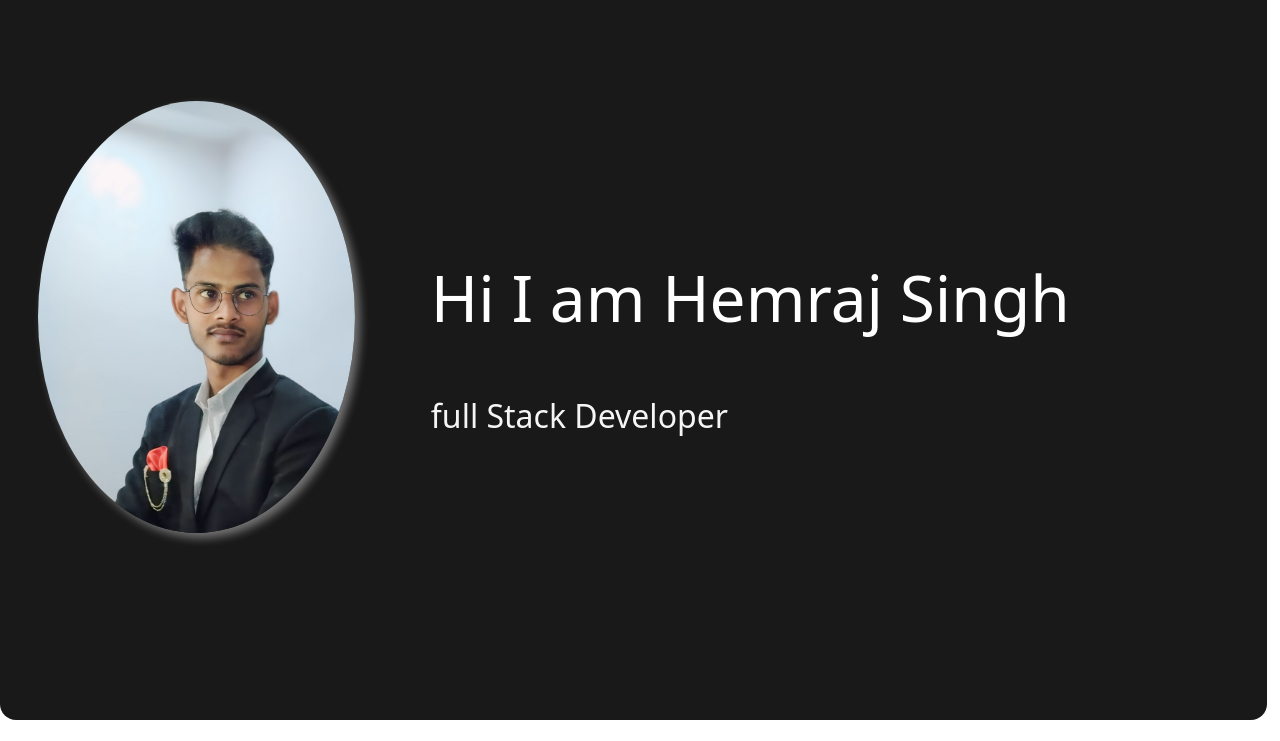
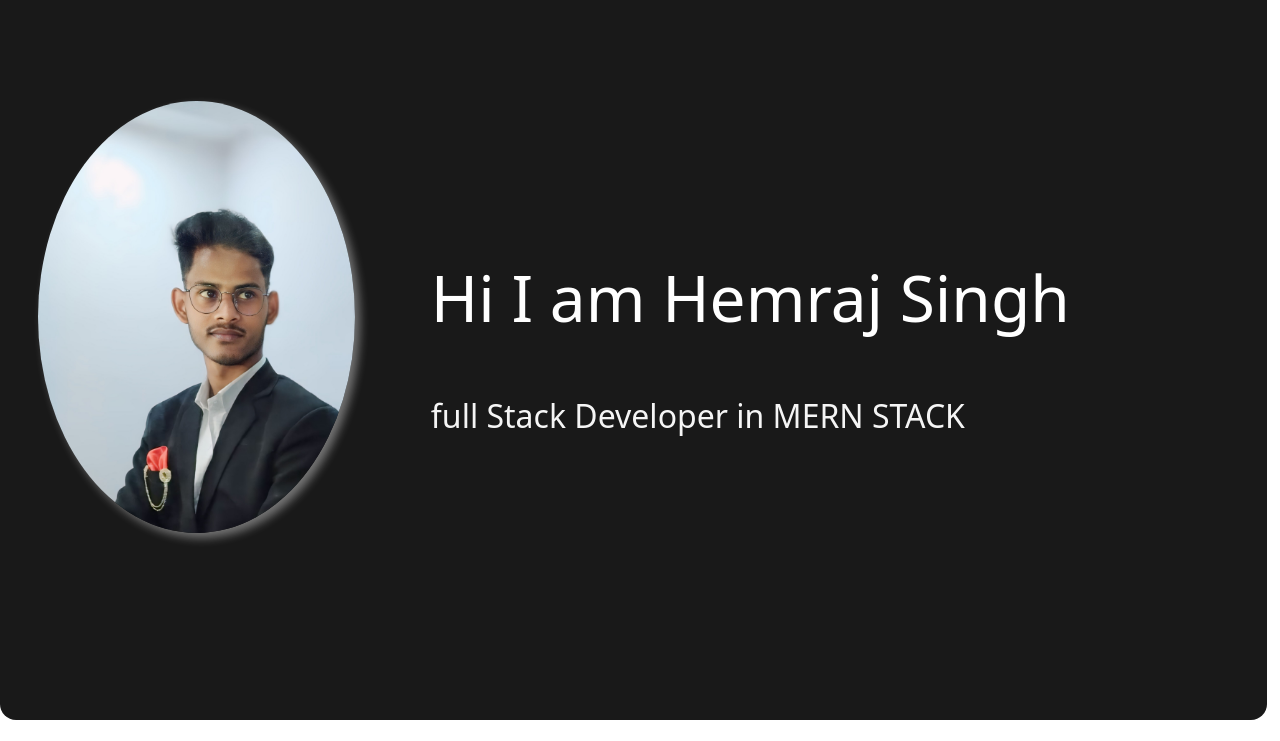
Before and after one commit to Hemraj-singh-15705/My-Portfolio-1, a plain HTML site: page index.html in a window 1280 px wide. Shown: the top 741 px of the page. Drawn offline with nearby package versions, Linux system fonts and the light colour scheme.

Commit message:
title change

```diff
--- a/index.html
+++ b/index.html
@@ -32,7 +32,7 @@
       <div class="description">
         <h1>Hi I am Hemraj Singh</h1>
         <br /><br />
-        <p>full Stack Developer</p>
+        <p>full Stack Developer in MERN STACK</p>
       </div>
     </div>
     <div class="skill-heading">
```
